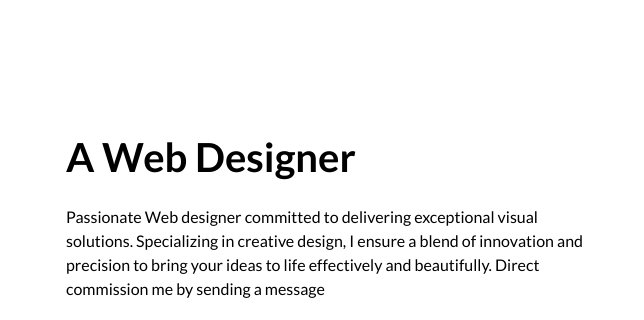
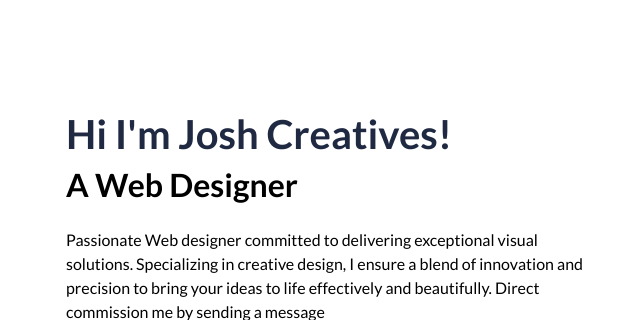
Before and after one commit to EspanolaJuswa01/portfolio.github.io, a plain HTML site: page index.html in a window 1280 px wide. Shown: the part 149-469 px from the top of the page, 16-660 px from the left. Drawn offline with nearby package versions, Linux system fonts and the light colour scheme.

Commit message:
Update index.html

```diff
--- a/index.html
+++ b/index.html
@@ -69,7 +69,8 @@
                 <div class="container">
                     <div class="row g-5 align-items-center">
                         <div class="col-lg-6 text-center text-lg-start">
-                            <h1 class="text-white mb-4 animated slideInDown" style="color: black !important;">A Web Designer </h1>
+                            <h1>Hi I'm Josh Creatives!</h1>
+                            <h2 class="text-white mb-4 animated slideInDown" style="color: black !important;">A Web Designer </h2>
                             <p class="text-white pb-3 animated slideInDown" style="color: black !important;">Passionate Web designer committed to delivering exceptional visual solutions. Specializing in creative design, I ensure a blend of innovation and precision to bring your ideas to life effectively and beautifully. Direct commission me by sending a message</p>
                             <div class="position-relative w-100 mt-3">
                                 <input class="form-control border-0 rounded-pill w-100 ps-4 pe-5" type="text" placeholder="Write a message" style="height: 58px; background-color: #000335;">
```
